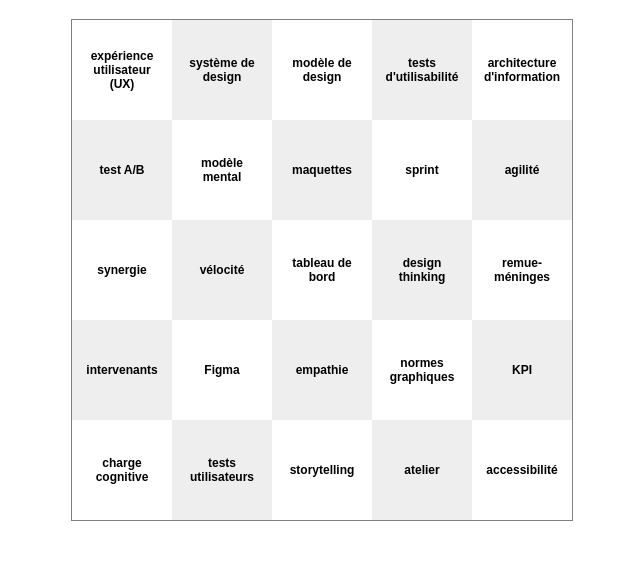
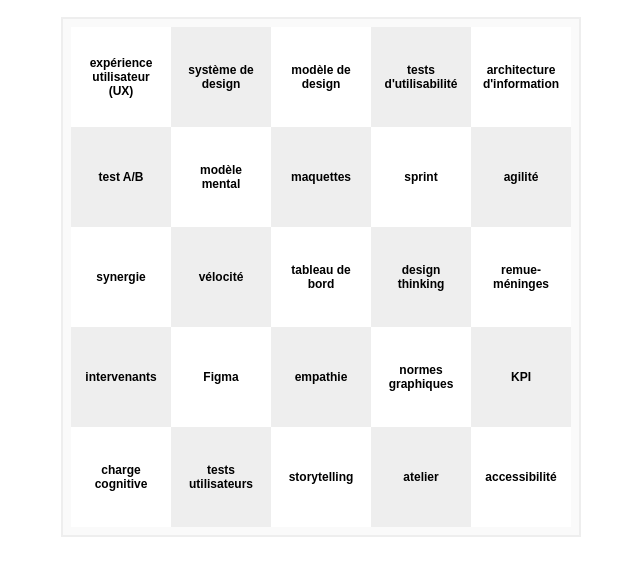
Before and after one commit to jansensan/bingo-corpo, a website: page public/index.html in a window 1280 px wide. Shown: the part 61-636 px from the top of the page, without its empty margins (319-959 px from the left). Drawn offline with Linux system fonts and the light colour scheme.

Commit message:
Improved styles

```diff
--- a/public/styles/bingo.css
+++ b/public/styles/bingo.css
@@ -9,10 +9,13 @@ body {
 
 .bingo-card {
   display: grid;
+  position: relative;
 
-  border: 1px solid grey;
+  left: -8px;
+  border: 8px solid #fafafa;
+  height: 500px;
+  outline: 2px solid #eee;
   width: 500px;
-  height: 500px;
 }
 
 .tile-row {
```
